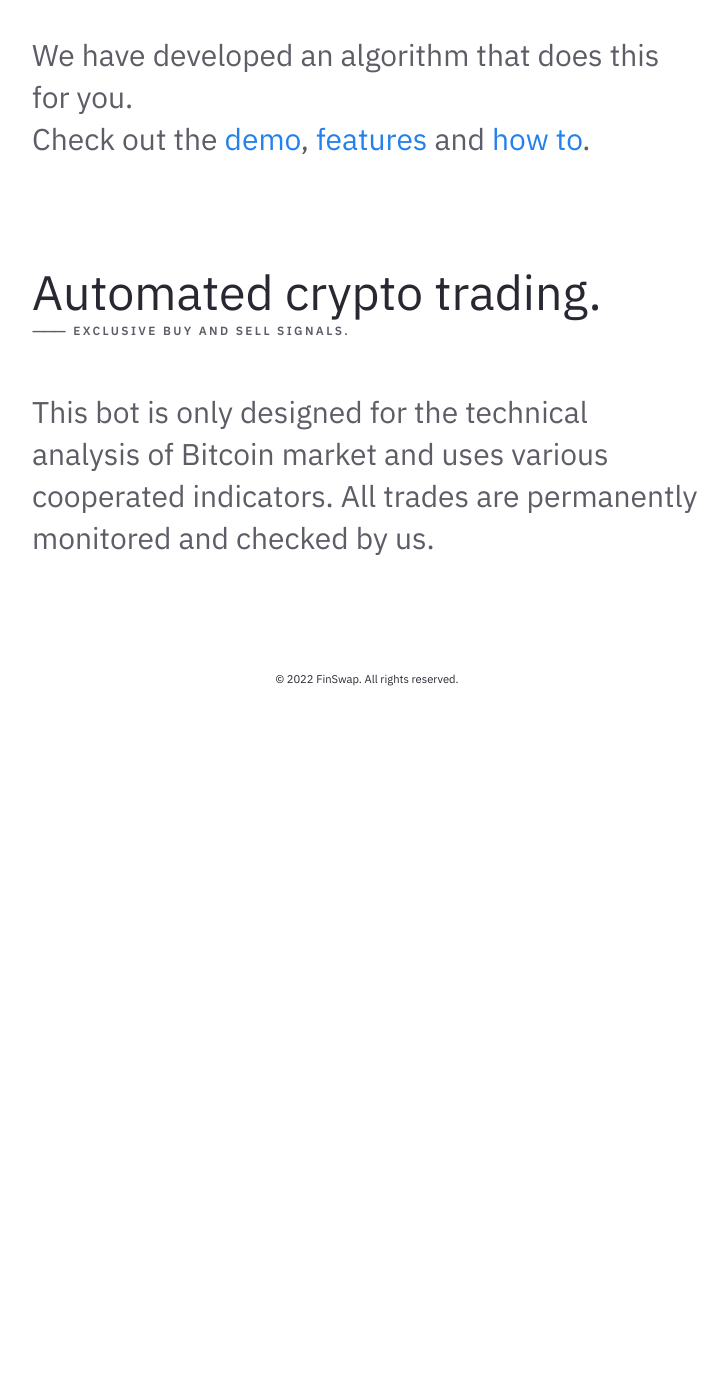
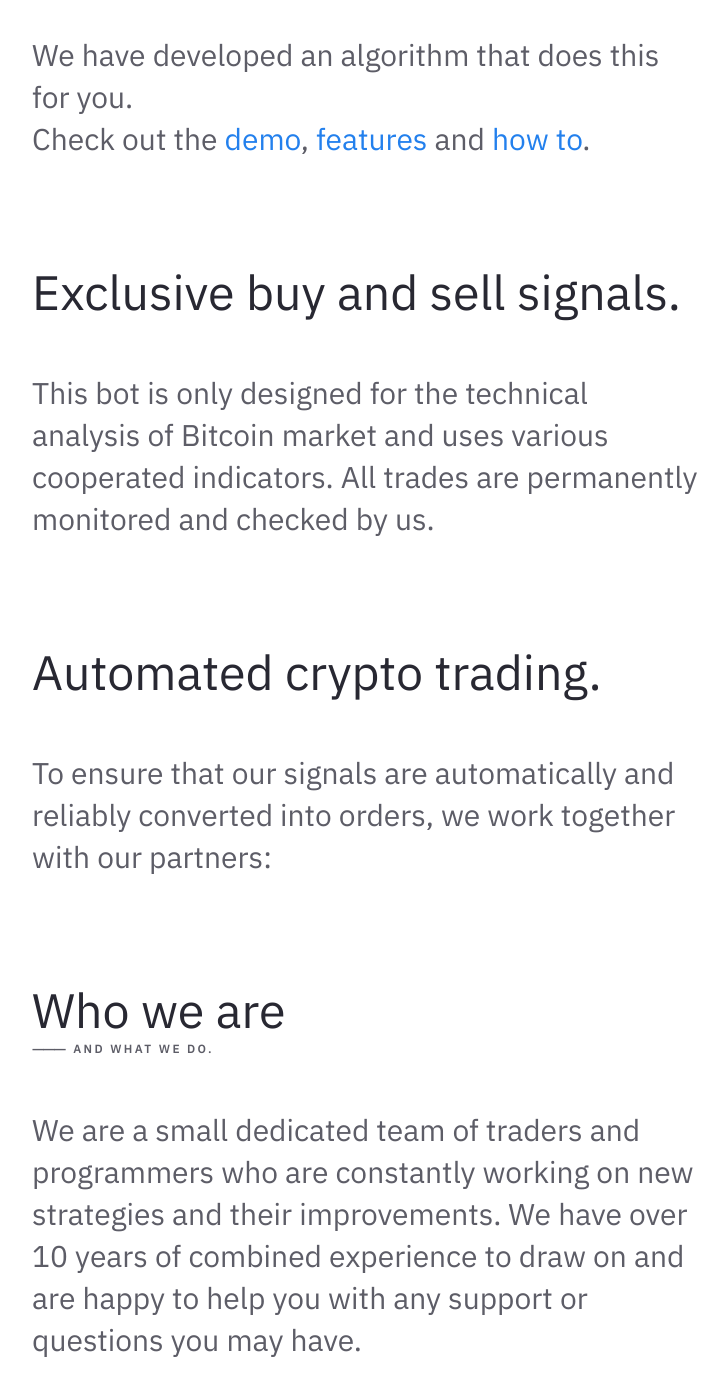
Before and after one commit to kevinroku/nroku.github.io, a Jekyll site: the page built from pages/index.md, in a window 1280 px wide and 1400 px high, scrolled down 314 px. Shown: the top 1396 px of the window, without its empty margins (273-1001 px from the left). Built offline with Jekyll 4.4.1, drawn with Linux system fonts in a browser that asks for light colours; before the commit the page ends 1042 px from its top, so only the background shows below that.

Commit message:
Update Homepage.html

```diff
--- a/_includes/Homepage.html
+++ b/_includes/Homepage.html
@@ -8,11 +8,26 @@
     </div>
 </div>
 <div class="home-intro">
-    <div class="jumbo">Automated crypto trading. </div>
-    <h5 class="meta-title">⸻ Exclusive buy and sell signals.</h5>
+    <div class="jumbo">Exclusive buy and sell signals. </div>
     <div class="home-sub-text"> <h3>
         This bot is only designed for the technical analysis of Bitcoin market and uses various cooperated indicators.
         All trades are permanently monitored and checked by us.
         </h3>
     </div>
 </div>
+<div class="home-intro">
+    <div class="jumbo">Automated crypto trading. </div>
+    <div class="home-sub-text"> <h3>
+        To ensure that our signals are automatically and reliably converted into orders, we work together with our partners:
+        </h3>
+    </div>
+</div>
+<div class="home-intro">
+    <div class="jumbo">Who we are </div>
+    <h5 class="meta-title">⸻ and what we do.</h5>
+    <div class="home-sub-text"> <h3>
+        We are a small dedicated team of traders and programmers who are constantly working on new strategies and their improvements.
+        We have over 10 years of combined experience to draw on and are happy to help you with any support or questions you may have.
+        </h3>
+    </div>
+</div>
```
